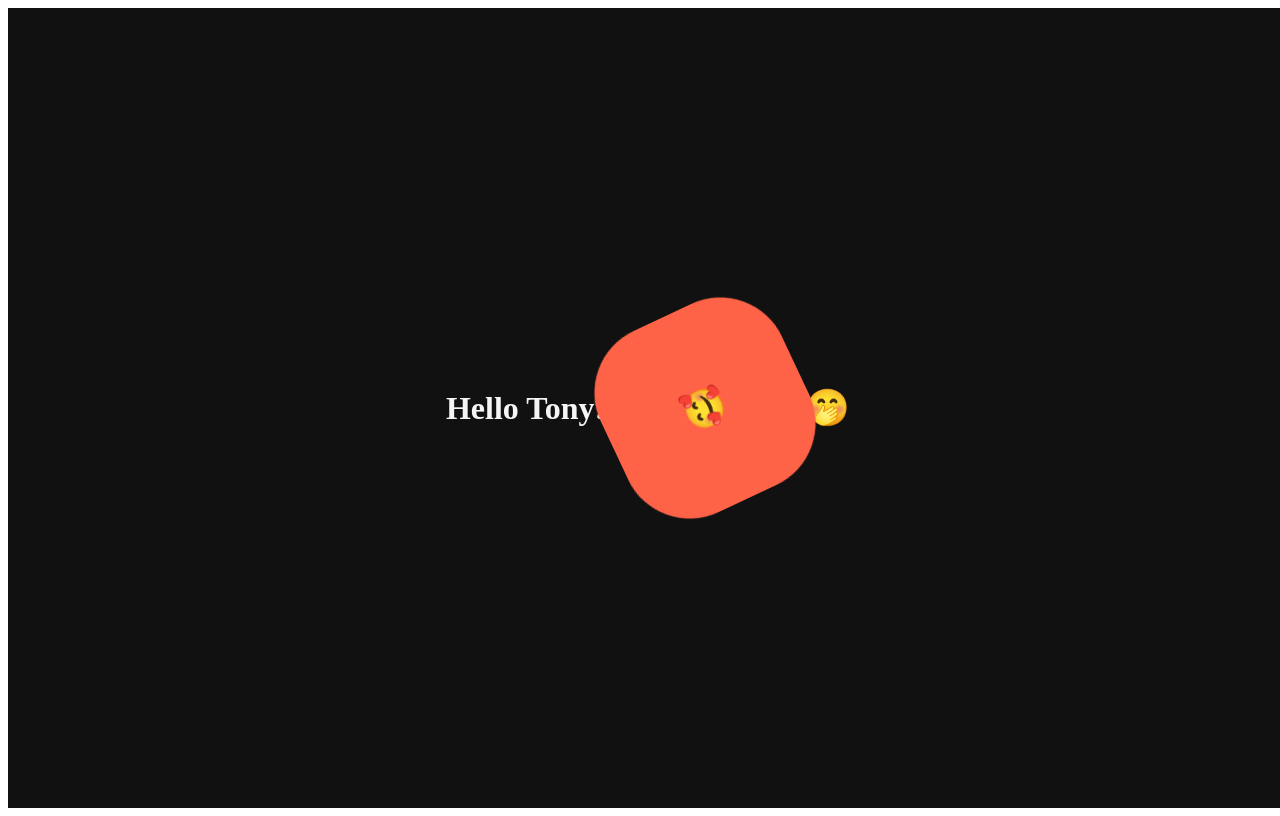
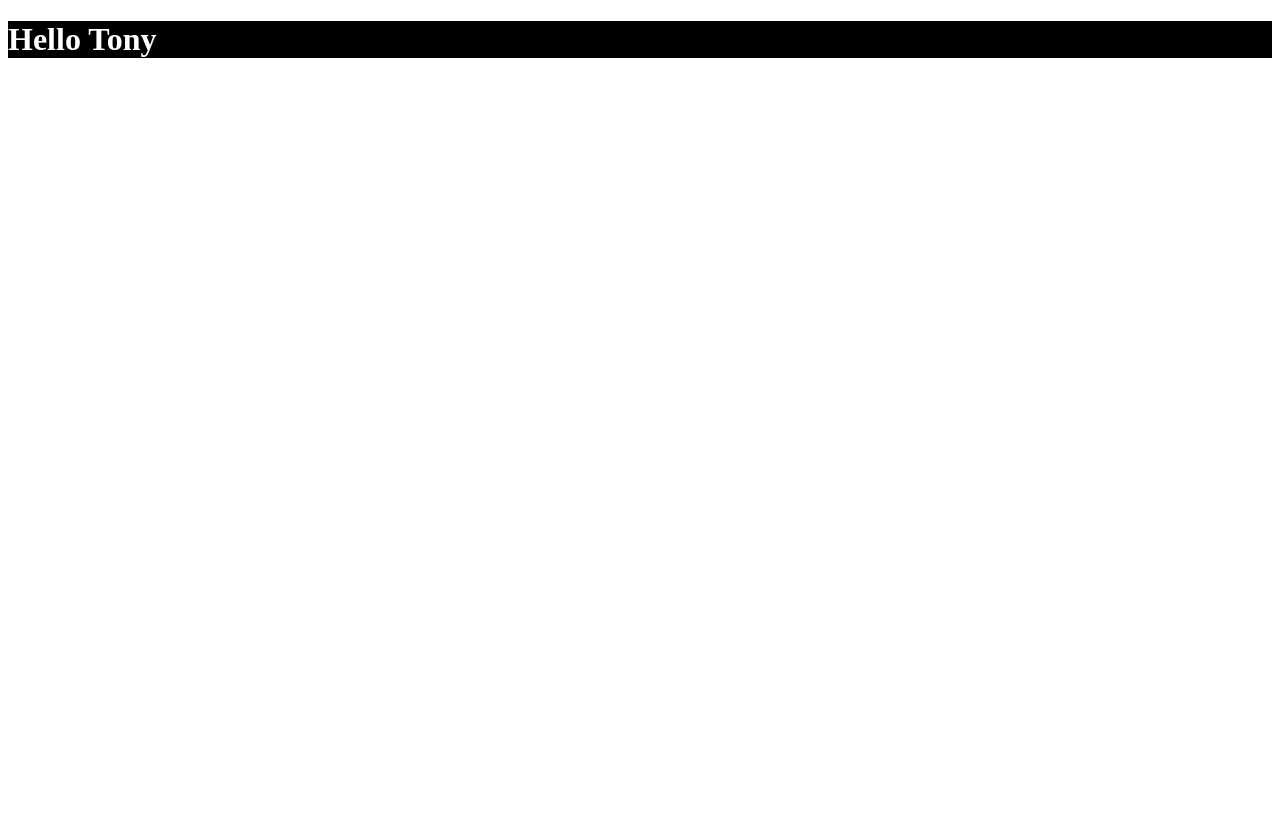
Before and after one commit to KIMYOUNGGWANG/react-masterclass, a React (Create React App) app: page / in a window 1280 px wide. Built offline with nearby package versions, Linux system fonts and the light colour scheme.

Commit message:
learn ts

```diff
--- a/src/App.js
+++ /dev/null
@@ -1,111 +0,0 @@
-import styled, { keyframes } from "styled-components";
-
-const Title = styled.h1`
-  color: ${props => props.theme.textColor};
-`;
-const Father = styled.div`
-  display: flex;
-  width: 100vw;
-  height: 100vh;
-  justify-content: center;
-  align-items: center;
-  background-color: ${props => props.theme.backgroundColor};
-`;
-
-const rotateAnimation = keyframes`
-  /* from{
-    transform: rotate(0deg);
-    border-radius: 0px;
-  }
-  to {
-    transform:rotate(360deg);
-    border-radius: 50%;
-
-  } */
-  0%{
-    transform: rotate(0deg);
-    border-radius: 0px;
-  }
-
-  50%{
-    transform:rotate(360deg);
-    border-radius: 50%;
-  }
-
-  100%{
-    transform: rotate(0deg);
-    border-radius: 0px;
-  }
-`;
-const Emoji = styled.span`
-  font-size: 36px;
-`;
-const Sun = styled.div`
-  width: 200px;
-  height: 200px;
-  background-color: ${props => props.bgColor};
-  animation: ${rotateAnimation} 3s linear infinite;
-  display: flex;
-  align-items: center;
-  justify-content: center;
-
-  ${Emoji} {
-    &:hover {
-      font-size: 96px;
-    }
-    &:active {
-      display: none;
-    }
-  }
-  // span태그대신 styled를 사용하여 변경하는법
-  /* span {
-    font-size: 36px;
-    &:hover {
-      font-size: 50px;
-    }
-  } */
-`;
-const Circle = styled(Sun)`
-  border-radius: 50%;
-`;
-const Text = styled.span`
-  color: white;
-`;
-
-// a태그를 바꾸기위해선 as프로퍼티 사용하면된다.
-// const Btn = styled.button`
-//   color: white;
-//   background-color: tomato;
-//   border: 0;
-//   border-radius: 15px;
-// `;
-
-// const Input = styled.input.attrs({
-//   required: true,
-//   minLength: 10,
-// })`
-//   background-color: tomato;
-// `;
-
-function App() {
-  return (
-    <div className="App">
-      <Father>
-        <Title>Hello Tony!</Title>
-        <Sun bgColor="tomato">
-          <Emoji>🥰</Emoji>
-        </Sun>
-        {/* <Circle bgColor="red">hello</Circle> */}
-        {/* <Btn as="a" href="/"></Btn> */}
-        {/* <Input />
-        <Input />
-        <Input />
-        <Input />
-        <Input /> */}
-        <Emoji>🤭</Emoji>
-      </Father>
-    </div>
-  );
-}
-
-export default App;
--- /dev/null
+++ b/src/App.tsx
@@ -0,0 +1,38 @@
+import React, { useState } from "react";
+import styled, { keyframes } from "styled-components";
+
+// import Circle from "./Circle"
+
+const Container = styled.div`
+  background-color: ${props=>props.theme.bgColor};
+`
+const H1 = styled.h1`
+  color : ${props=>props.theme.textColor};
+`
+
+function App() {
+  const [value, setValue] = useState("");
+  const onChange = (e:React.FormEvent<HTMLInputElement>) => {
+    const {currentTarget:{value},} = e;
+    setValue(value)
+  }
+
+  const onSubmit = (e:React.FormEvent<HTMLFormElement>) => {
+    e.preventDefault();
+    console.log("hello",value)
+    setValue("")
+  }
+  return (
+    <div className="App">
+      {/* <form onSubmit={onSubmit}>
+        <input value={value} onChange={onChange} type="text" placeholder="userName"/>
+        <button>Log in</button>
+      </form> */}
+      <Container>
+        <H1>Hello Tony</H1>
+      </Container>
+    </div>
+  );
+}
+
+export default App;
--- /dev/null
+++ b/src/Circle.tsx
@@ -0,0 +1,26 @@
+import { useState } from "react";
+import styled from "styled-components";
+
+interface ContainerProps {
+    bgColor:string;
+    borderColor : string;
+
+}
+const Container = styled.div<ContainerProps>`
+    width: 200px;
+    height: 200px;
+    background-color: ${props=>props.bgColor};
+    border-radius: 50%;
+    border : 1px solid ${props=>props.borderColor};
+`
+interface CircleProps {
+    bgColor : string;
+    borderColor? : string;
+    text? : string;
+}
+function Circle({bgColor,borderColor,text}:CircleProps) {
+    const [counter, setCounter] = useState(1);
+    return <Container bgColor={bgColor} borderColor = {borderColor ?? bgColor}>{text}</Container>
+}
+
+export default Circle
--- a/src/index.js
+++ b/src/index.tsx
@@ -1,23 +1,15 @@
 import React from "react";
 import ReactDOM from "react-dom";
+import { ThemeProvider } from "styled-components";
 import App from "./App";
-import { ThemeProvider } from "styled-components";
+import { darkTheme, lightTheme } from "./theme";
 
-const darkTheme = {
-  textColor: "whitesmoke",
-  backgroundColor: "#111",
-};
-
-const lightTheme = {
-  textColor: "#111",
-  backgroundColor: "whitesmoke",
-};
 
 ReactDOM.render(
   <React.StrictMode>
     <ThemeProvider theme={darkTheme}>
       <App />
-    </ThemeProvider>
+      </ThemeProvider>
   </React.StrictMode>,
   document.getElementById("root")
 );
--- /dev/null
+++ b/src/react-app-env.d.ts
@@ -0,0 +1 @@
+/// <reference types="react-scripts" />
--- /dev/null
+++ b/src/theme.ts
@@ -0,0 +1,16 @@
+import { DefaultTheme } from 'styled-components';
+
+
+
+
+export const lightTheme : DefaultTheme = {
+    textColor:"black",
+    bgColor:"white",
+    btnColor:"tomato"
+}
+
+export const darkTheme : DefaultTheme = {
+    textColor : "white",
+    bgColor : 'black',
+    btnColor:"teal"
+}
```
Also changed, not shown: package.json (+8 -0 lines), src/styled.d.ts (added, +9 -0 lines), tsconfig.json (added, +26 -0 lines), 1 other file (tests, documents, lock files or other folders).
